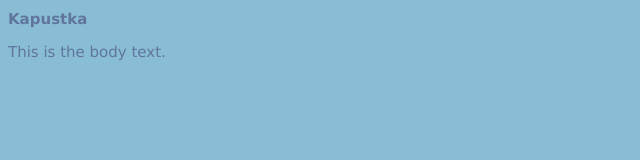
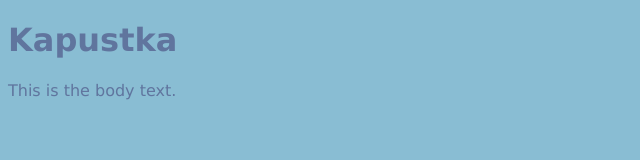
Before and after one commit to jjkapustka/jjkapustka.github.io, a plain HTML site: page unit_1/index.html in a window 1280 px wide. Shown: the whole page, without its empty margins (0-640 px from the left). Drawn offline with Linux system fonts and the light colour scheme.

Commit message:
Update style.css

```diff
--- a/unit_1/css/style.css
+++ b/unit_1/css/style.css
@@ -1,14 +1,7 @@
-body
-{
+body {
 	background-color: #89bdd3;
+	color: #60759e;
+	font-family:"Lucida Sans Unicode", "Lucida Grande", sans-serif;
+	font-size: 16px;
+	text-align: left;
 }
-title
-{color: #2e4174; text-align: center;
-	font-family:"Lucida Sans Unicode", "Lucida Grande", sans-serif;
-	font-size: 20px;}
-
-h1,p
-{
-	color: #60759e; text-align: left;
-	font-family:"Lucida Sans Unicode", "Lucida Grande", sans-serif;
-	font-size: 15px;}
```
